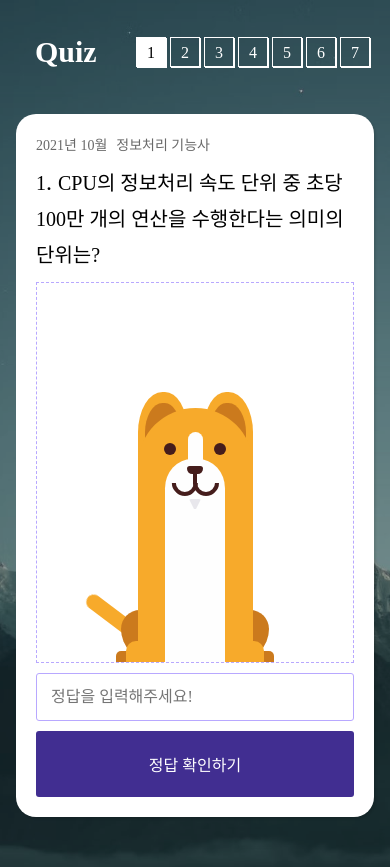
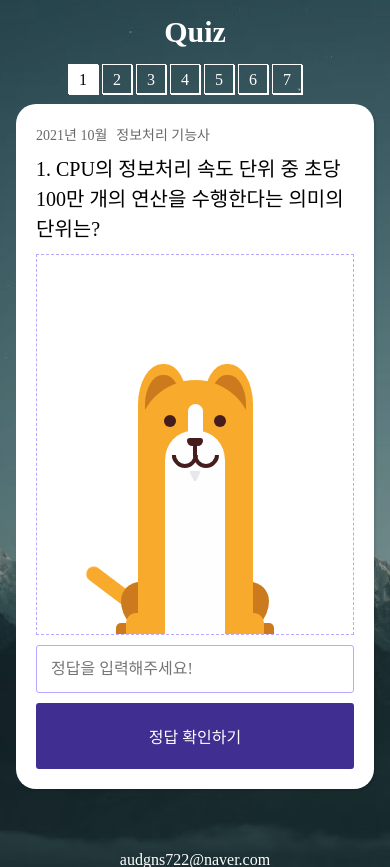
Before and after one commit to audgns722/webs2024, a PHP site: page /javascript/quiz/quizEffect01.html in a window 390 px wide. Shown: the top 867 px of the page. Run offline with PHP 8.4, Linux system fonts and the light colour scheme; some web fonts are replaced.

Commit message:
2023 09 14

```diff
--- a/index.html
+++ b/index.html
@@ -138,7 +138,7 @@
     <!-- contents_tit -->
     <div id="contents_tit">
         <div class="titt">
-            <p><a href="#" class="tit_btn">&quot;나는 웹스토리보이다!&quot;</a></p>
+            <p><a href="#" class="tit_btn">&quot;나는 이명훈이다!&quot;</a></p>
         </div>
     </div>
     <!-- //contents_tit -->
--- a/javascript/quiz/assets/css/quiz.css
+++ b/javascript/quiz/assets/css/quiz.css
@@ -483,9 +483,16 @@ body::after {
 }
 
 @media (max-width: 600px){
-    #header h1 {
+    #header {
+        flex-direction: column;
+    }
+    #header h1 a{
         padding: 15px;
     }
+    #header h1 nav{
+        padding: 15px;
+    }
+
     #header nav li a {
         width: 30px;
         height: 30px;
@@ -510,6 +517,8 @@ body::after {
     }
     .quiz__question {
         margin-bottom: 10px;
+        line-height: 1.5;
+        font-size: 20px;
     }
     .quiz__question em {
         font-size: 20px;
@@ -526,4 +535,7 @@ body::after {
     .quiz__desc {
         padding: 14px;
     }
+    ..quiz__choice label span {
+        padding : 13px
+    }
 }
```
